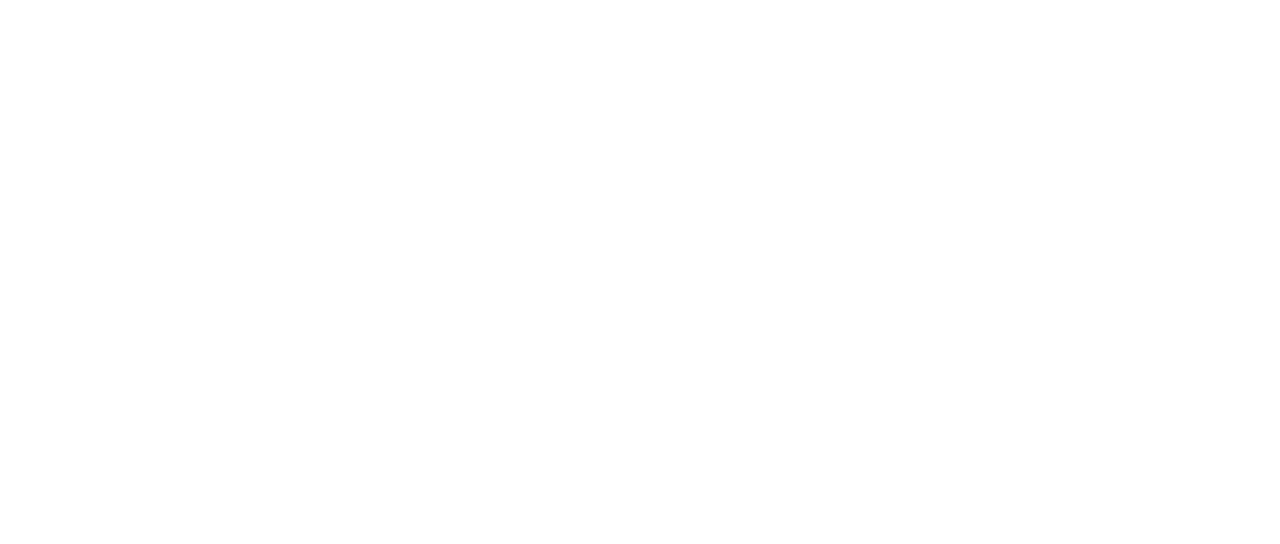
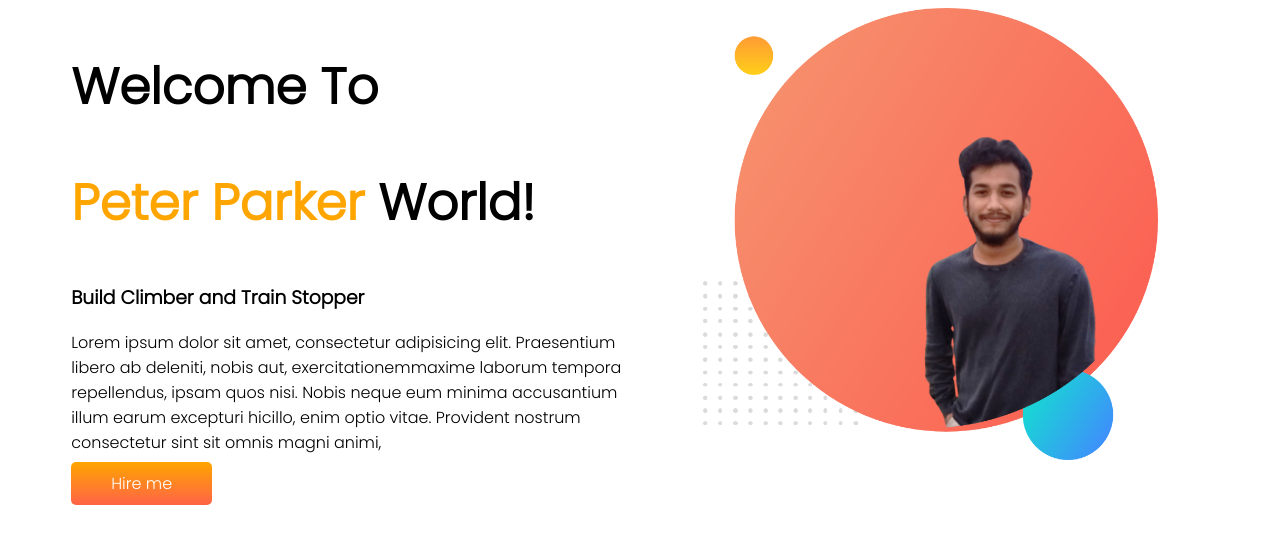
Before and after one commit to abdullahashiq1/First-portfolio, a plain HTML site: page index.html in a window 1280 px wide. Drawn offline with Linux system fonts and the light colour scheme.

Commit message:
banner section

```diff
--- a/index.html
+++ b/index.html
@@ -5,9 +5,25 @@
     <meta http-equiv="X-UA-Compatible" content="IE=edge">
     <meta name="viewport" content="width=device-width, initial-scale=1.0">
     <title>Ashiq portfolio</title>
+    <link href="https://fonts.googleapis.com/css2?family=Poppins:wght@300&display=swap" rel="stylesheet">
+    <link rel="shortcut icon" href="fav.ico" type="image/x-icon">
     <link rel="stylesheet" href="style.css" class="css">
 </head>
 <body>
+   <section >
+        <div class="half-width">
+            <h1>Welcome To</h1>
+            <h1> <span class="orange-color">Peter Parker</span> World!</h1>
+            <h3>Build Climber and Train Stopper</h3>
+            <p>Lorem ipsum dolor sit amet, consectetur adipisicing elit. Praesentium libero ab deleniti, nobis aut,
+                exercitationemmaxime laborum tempora repellendus, ipsam quos nisi. Nobis neque eum minima accusantium illum
+                earum excepturi hicillo, enim optio vitae. Provident nostrum consectetur sint sit omnis magni animi,</p>
+            <a class="link-button" href="https://www.twitter.com" target="_blank">Hire me</a>
+        </div>
+        <div class="half-width">
+            <img src="showoff/my-bg.png" alt="ash is here">
+        </div>
+   </section>
 
 </body>
 </html>
--- a/style.css
+++ b/style.css
@@ -0,0 +1,28 @@
+body {
+    font-family: 'Poppins', sans-serif;
+}
+
+h1 {
+    font-size: 50px;
+
+}
+.orange-color {
+    color: orange;
+}
+section {
+    display: flex;
+}
+.half-width {
+    width: 50%;
+    padding-left: 5%;
+}
+.half-width img {
+    width: 80%;
+}
+.link-button{
+    text-decoration: none;
+    background-image:linear-gradient(orange, tomato);
+    color: white;
+    padding: 10px 40px;
+    border-radius: 5px;
+}
```
Also changed, not shown: images/dream-bg.png (added), images/exp-bg.png (added), images/fav.ico (added), images/jhankar.png (added), images/jhankar2.png (added), images/my-bg.png (added), images/my-bg2.png (added), images/top-banner.png (added), showOff/baab.jpg (added), showOff/baabgopalganj.jpg (added), showOff/blockbuster.jpg (added), showOff/kochi.jpg (added), showOff/mebg.jpg (added), showOff/mehatirjeel.jpg (added), 1 more files.
